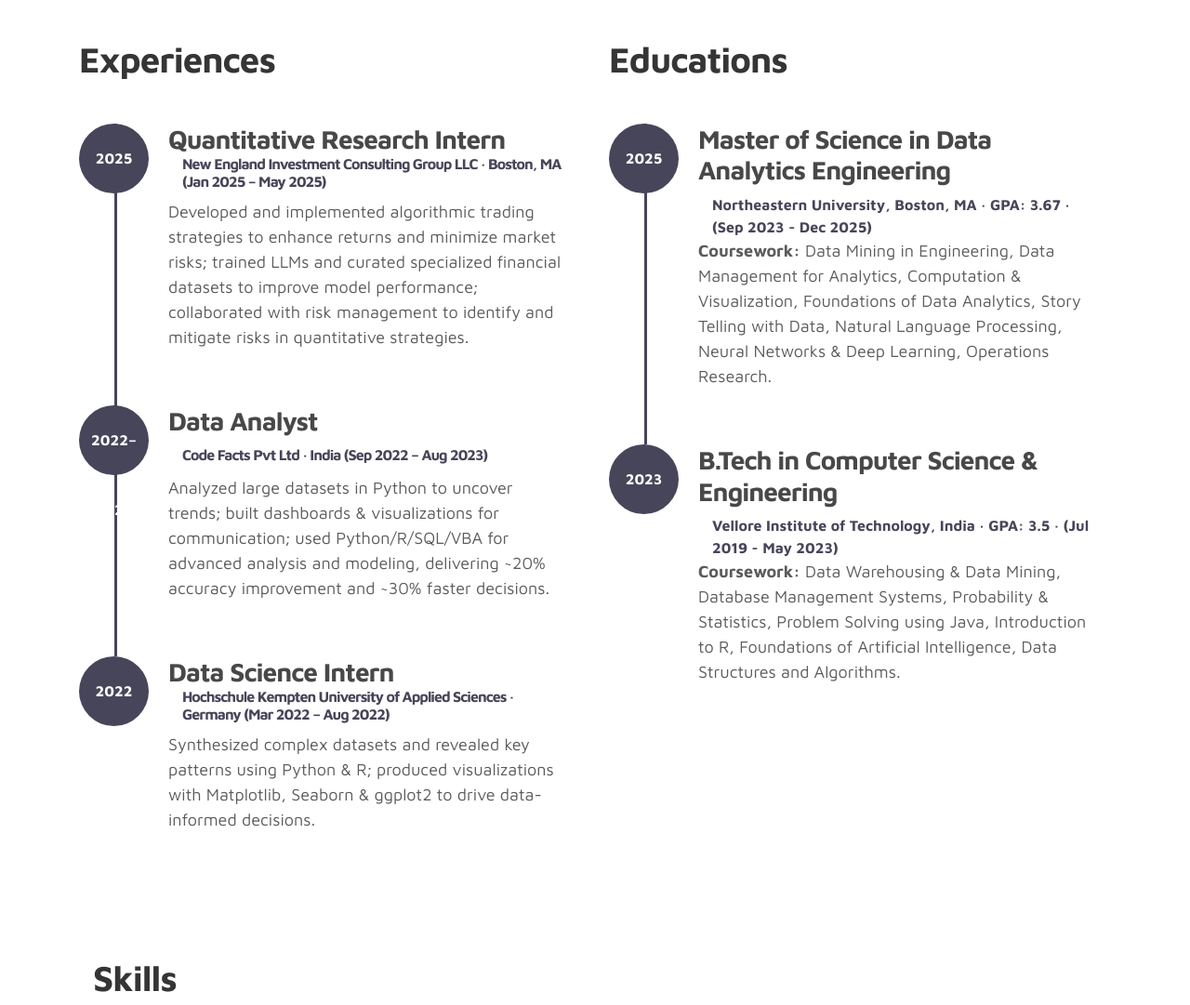
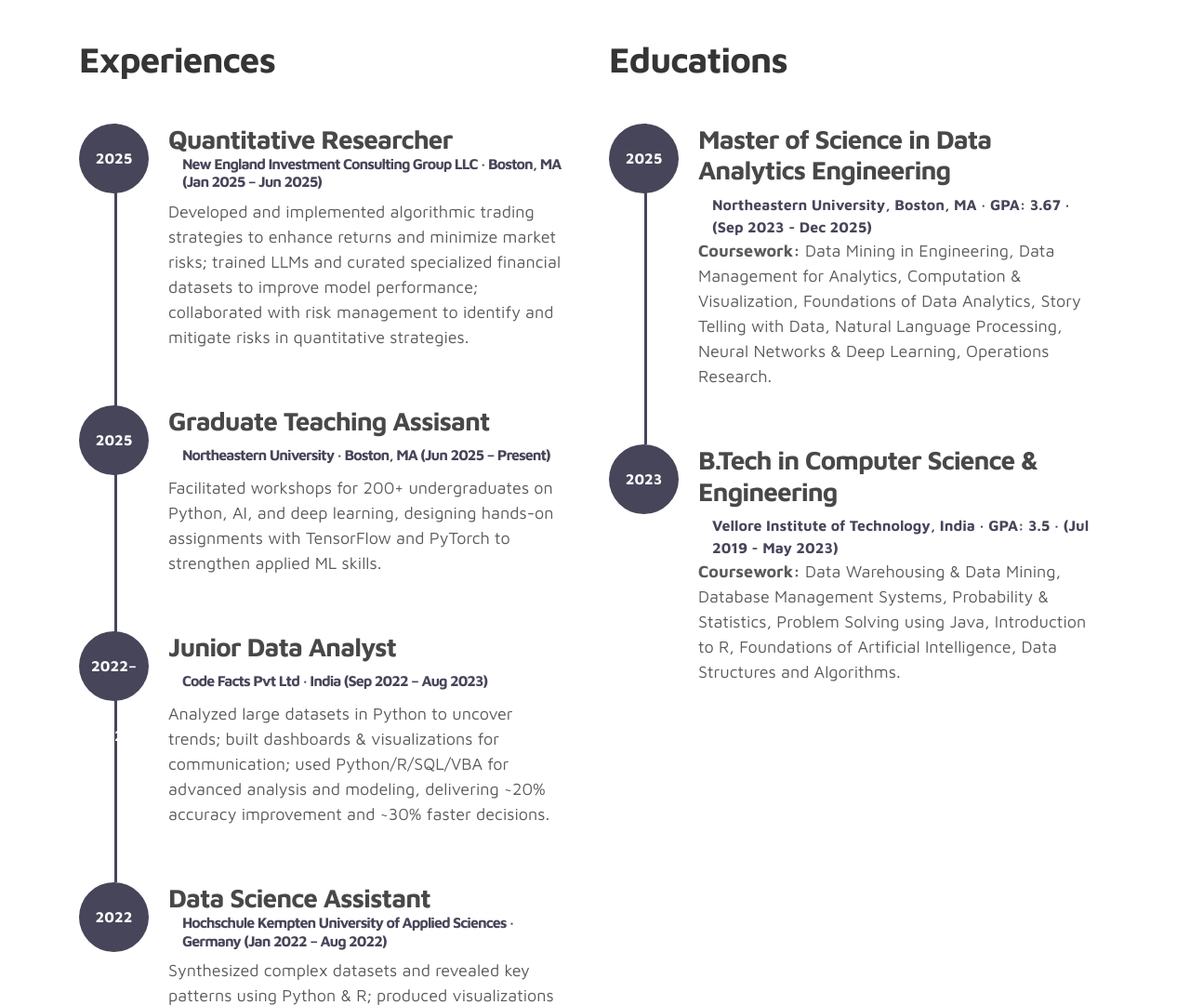
Before and after one commit to rapetisai/sairapeti-portfolio, a plain HTML site: page index.html in a window 1280 px wide. Shown: the part 800-1881 px from the top of the page at 93% size. Drawn offline with Linux system fonts and the light colour scheme; a script that the page names is missing.

Commit message:
Update index.html

```diff
--- a/index.html
+++ b/index.html
@@ -130,10 +130,23 @@
               </div>
               <div class="timeline-info">
                 <h3>
-                  <span>Quantitative Research Intern</span>
-                  <small> New England Investment Consulting Group LLC · Boston, MA (Jan 2025 – May 2025)</small>
+                  <span>Quantitative Researcher</span>
+                  <small> New England Investment Consulting Group LLC · Boston, MA (Jan 2025 – Jun 2025)</small>
                 </h3>
                 <p>Developed and implemented algorithmic trading strategies to enhance returns and minimize market risks; trained LLMs and curated specialized financial datasets to improve model performance; collaborated with risk management to identify and mitigate risks in quantitative strategies.</p>
+              </div>
+            </div>
+
+            <div class="timeline-wrapper">
+              <div class="timeline-yr">
+                <span>2025</span>
+              </div>
+              <div class="timeline-info">
+                <h3>
+                  <span>Graduate Teaching Assisant </span>
+                  <small> Northeastern University · Boston, MA (Jun 2025 – Present)</small>
+                </h3>
+                <p>Facilitated workshops for 200+ undergraduates on Python, AI, and deep learning, designing hands-on assignments with TensorFlow and PyTorch to strengthen applied ML skills.</p>
               </div>
             </div>
 
@@ -143,7 +156,7 @@
               </div>
               <div class="timeline-info">
                 <h3>
-                  <span>Data Analyst</span>
+                  <span>Junior Data Analyst</span>
                   <small> Code Facts Pvt Ltd · India (Sep 2022 – Aug 2023)</small>
                 </h3>
                 <p>Analyzed large datasets in Python to uncover trends; built dashboards &amp; visualizations for communication; used Python/R/SQL/VBA for advanced analysis and modeling, delivering ~20% accuracy improvement and ~30% faster decisions.</p>
@@ -156,8 +169,8 @@
               </div>
               <div class="timeline-info">
                 <h3>
-                  <span>Data Science Intern</span>
-                  <small> Hochschule Kempten University of Applied Sciences · Germany (Mar 2022 – Aug 2022)</small>
+                  <span>Data Science Assistant</span>
+                  <small> Hochschule Kempten University of Applied Sciences · Germany (Jan 2022 – Aug 2022)</small>
                 </h3>
                 <p>Synthesized complex datasets and revealed key patterns using Python &amp; R; produced visualizations with Matplotlib, Seaborn &amp; ggplot2 to drive data-informed decisions.</p>
               </div>
```
